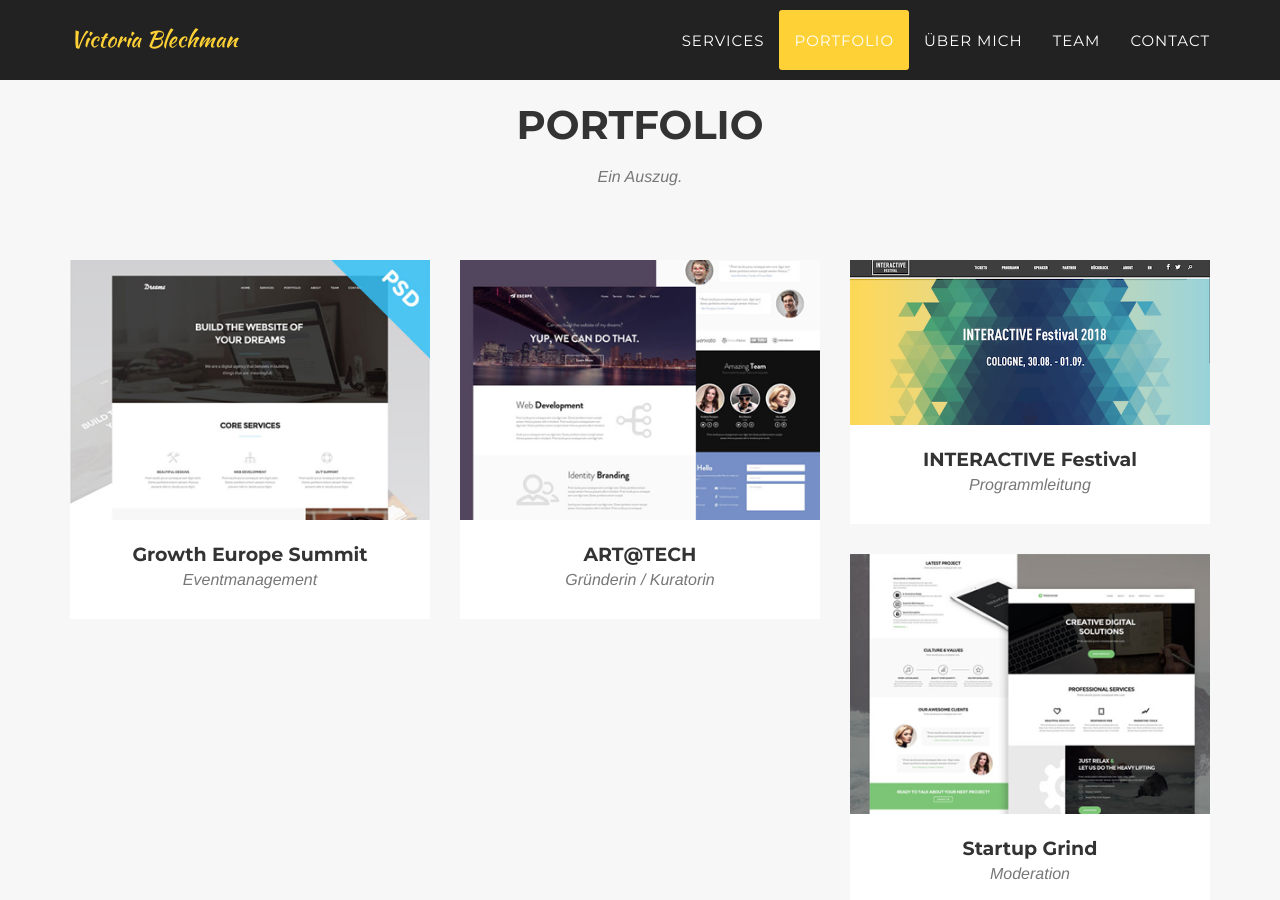
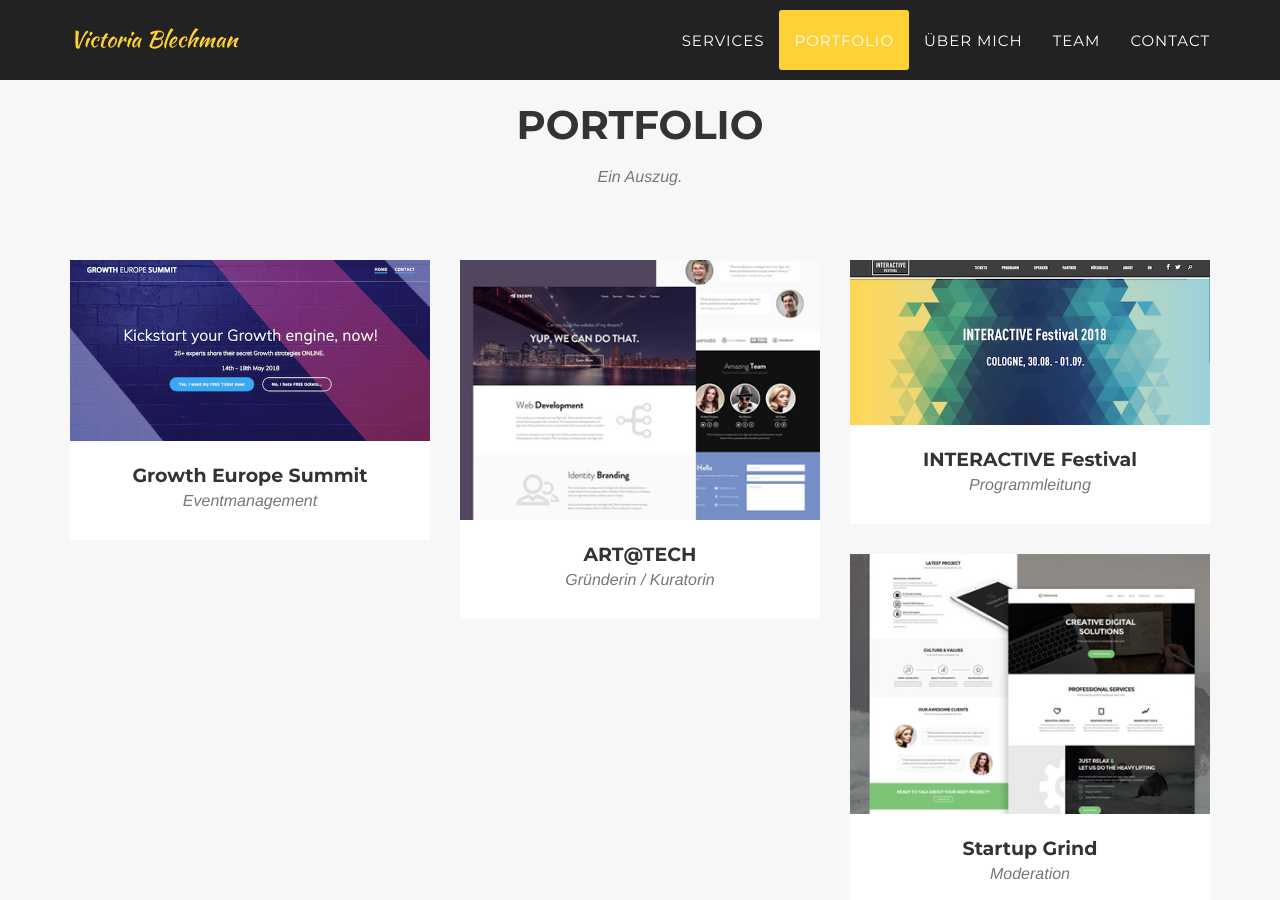
Before and after one commit to blechman/blechman.github.io, a Jekyll site: the page built from index.html, in a window 1280 px wide and 900 px high, scrolled down 1552 px. Built offline with Jekyll 4.4.1, drawn with Linux system fonts in a browser that asks for light colours; some web fonts are replaced.

Commit message:
Update 2014-07-18-project-1.markdown

```diff
--- a/_posts/2014-07-18-project-1.markdown
+++ b/_posts/2014-07-18-project-1.markdown
@@ -4,8 +4,8 @@ subtitle: Eventmanagement
 layout: default
 modal-id: 1
 date: 2014-07-18
-img: dreams.png
-thumbnail: dreams-thumbnail.png
+img: growtheurope.png
+thumbnail: growtheurope.png
 alt: image-alt
 project-date: Mai 2018
 client: Growth Hacking Academy
```
